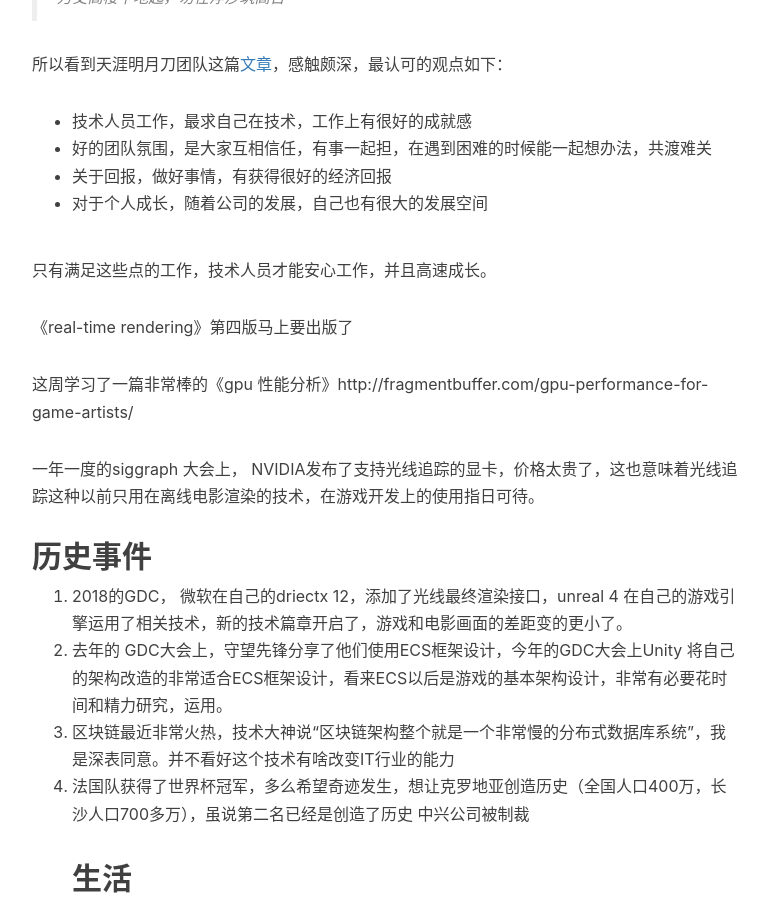
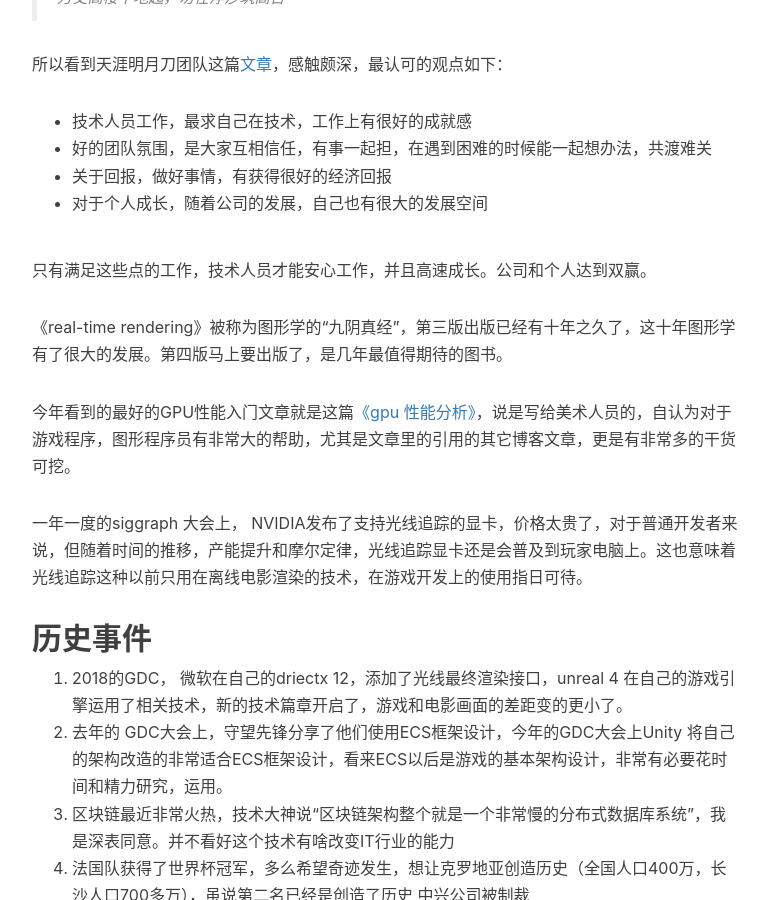
Before and after one commit to xiaoy/xiaoy.github.io, a Jekyll site: the page built from _posts/2019-12-31-2018.markdown, in a window 1280 px wide and 900 px high, scrolled down 1634 px. Shown: the whole window, without its empty margins (233-1001 px from the left). Built offline with Jekyll 4.4.1, drawn with Linux system fonts in a browser that asks for light colours; nearby versions of some CDN libraries; comment, search, counter and statistics services are not loaded.

Commit message:
modify 2018 summary again

```diff
--- a/_posts/2019-12-31-2018.markdown
+++ b/_posts/2019-12-31-2018.markdown
@@ -46,16 +46,15 @@
 * 关于回报，做好事情，有获得很好的经济回报
 * 对于个人成长，随着公司的发展，自己也有很大的发展空间
 
-只有满足这些点的工作，技术人员才能安心工作，并且高速成长。
+只有满足这些点的工作，技术人员才能安心工作，并且高速成长。公司和个人达到双赢。
+
+《real-time rendering》被称为图形学的“九阴真经”，第三版出版已经有十年之久了，这十年图形学有了很大的发展。第四版马上要出版了，是几年最值得期待的图书。
 
 
+今年看到的最好的GPU性能入门文章就是这篇[《gpu 性能分析》](http://fragmentbuffer.com/gpu-performance-for-game-artists/)，说是写给美术人员的，自认为对于游戏程序，图形程序员有非常大的帮助，尤其是文章里的引用的其它博客文章，更是有非常多的干货可挖。
 
-《real-time rendering》第四版马上要出版了
+一年一度的siggraph 大会上， NVIDIA发布了支持光线追踪的显卡，价格太贵了，对于普通开发者来说，但随着时间的推移，产能提升和摩尔定律，光线追踪显卡还是会普及到玩家电脑上。这也意味着光线追踪这种以前只用在离线电影渲染的技术，在游戏开发上的使用指日可待。
 
-
-这周学习了一篇非常棒的《gpu 性能分析》http://fragmentbuffer.com/gpu-performance-for-game-artists/
-
-一年一度的siggraph 大会上， NVIDIA发布了支持光线追踪的显卡，价格太贵了，这也意味着光线追踪这种以前只用在离线电影渲染的技术，在游戏开发上的使用指日可待。
 ## 历史事件
 1. 2018的GDC， 微软在自己的driectx 12，添加了光线最终渲染接口，unreal 4 在自己的游戏引擎运用了相关技术，新的技术篇章开启了，游戏和电影画面的差距变的更小了。
 2. 去年的 GDC大会上，守望先锋分享了他们使用ECS框架设计，今年的GDC大会上Unity 将自己的架构改造的非常适合ECS框架设计，看来ECS以后是游戏的基本架构设计，非常有必要花时间和精力研究，运用。
```
